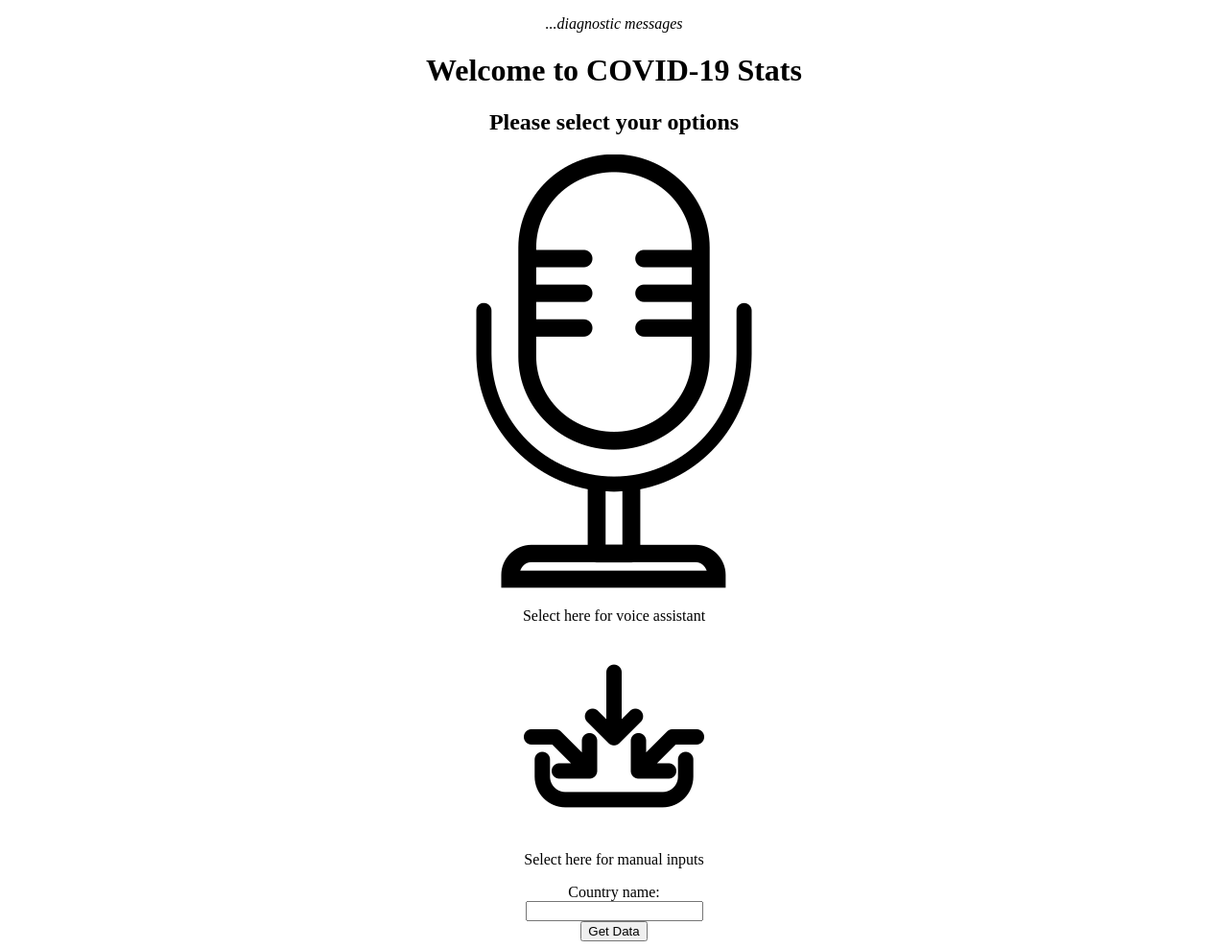
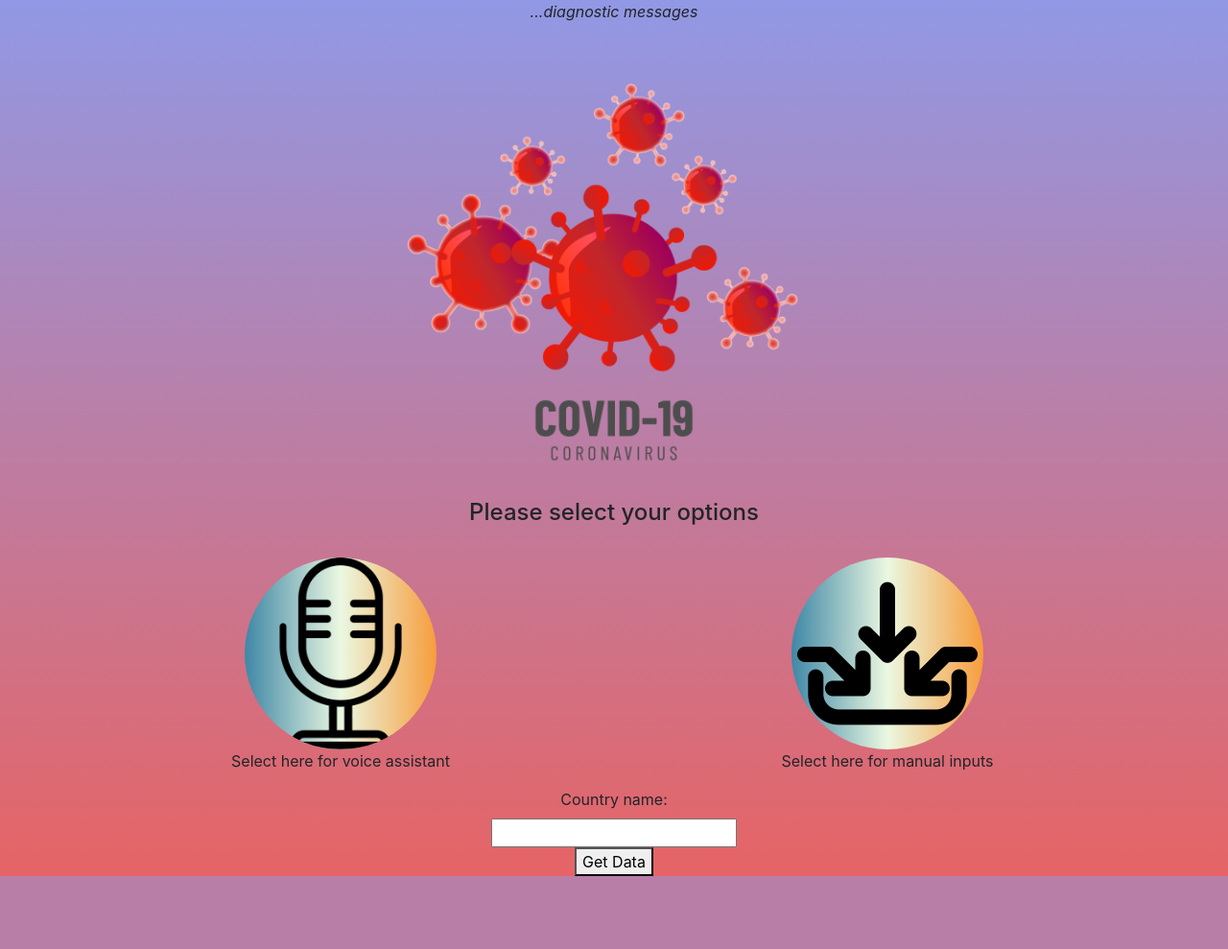
Before and after one commit to vincentho627/COVID-19-Voice-Assistant, a Flask app: page / in a window 1280 px wide. Shown: the whole page at 96% size. After the commit the page ends 913 px from the top, so only its background shows below. Run offline with Flask 2, Linux system fonts and the light colour scheme; some libraries are stand-ins or nearby versions.

Commit message:
connected css files

```diff
--- a/app.py
+++ b/app.py
@@ -32,8 +32,11 @@ def getData():
             return render_template("error.html", country=result)
     else:
         if voice:
-            voice = False
-            return render_template("country.html", country=result)
+            if result:
+                voice = False
+                return render_template("country.html", country=result)
+            else:
+                return render_template("error.html", country=result)
         else:
             return redirect("/")
 
--- /dev/null
+++ b/static/css/index_style.css
@@ -0,0 +1,15 @@
+body {
+  text-align: center;
+  background: linear-gradient(#9198e5, #e66465);
+}
+
+.circle {
+  border-radius: 50%;
+  width: 200px;
+  height: 200px;
+  background: linear-gradient(0.25turn, #3f87a6, #ebf8e1, #f69d3c);
+}
+
+.logo {
+  width: 60vh;
+}
--- a/static/styles/index_style.css
+++ /dev/null
@@ -1,3 +0,0 @@
-body {
-    text-align: center;
-}
--- a/templates/error.html
+++ b/templates/error.html
@@ -6,5 +6,9 @@
 </head>
 <body>
     <p>Error! Please input a country, not a city!</p>
+
+    <form action="/" method="GET">
+        <button>Home page</button>
+    </form>
 </body>
 </html>
--- a/templates/index.html
+++ b/templates/index.html
@@ -3,24 +3,40 @@
 <head>
     <meta charset="UTF-8">
     <title>COVID-19 Statistics</title>
-    <link rel="stylesheet" href="../static/styles/index_style.css">
+
+    <link rel="stylesheet" href="https://maxcdn.bootstrapcdn.com/bootstrap/4.0.0/css/bootstrap.min.css" integrity="sha384-Gn5384xqQ1aoWXA+058RXPxPg6fy4IWvTNh0E263XmFcJlSAwiGgFAW/dAiS6JXm" crossorigin="anonymous">
+
+    <link rel= "stylesheet" type="text/css" href="{{ url_for('static',filename='/css/index_style.css') }}">
 </head>
 <body>
     <div>
         <p class="output"><em>...diagnostic messages</em></p>
     </div>
-    <h1>Welcome to COVID-19 Stats</h1>
-    <h2>Please select your options</h2>
-    <img src="../static/images/microphone.png" alt="microphone pic">
-    <p id="select">Select here for voice assistant</p>
-    <img src="../static/images/input.png" alt="input pic">
-    <p>Select here for manual inputs</p>
+    <img class="logo" src="../static/images/logo.png" alt="logo pic">
+
+    <h4>Please select your options</h4><br>
+    <div class="container">
+        <div class="row">
+            <div class="col-md-6 col-sm-12">
+                <img class="circle" src="../static/images/microphone.png" alt="microphone pic">
+                <p id="select">Select here for voice assistant</p>
+            </div>
+            <div class="col-md-6 col-sm-12">
+                <img class="circle" src="../static/images/input.png" alt="input pic">
+                <p>Select here for manual inputs</p>
+            </div>
+        </div>
+    </div>
 
     <form action="/data" method="POST">
         <label for="country">Country name:</label><br>
         <input type="text" id="country" name="country"><br>
         <button>Get Data</button>
     </form>
-    <script type="module" src="../static/scripts/index.js"></script>
+
+    <script src="https://code.jquery.com/jquery-3.2.1.slim.min.js" integrity="sha384-KJ3o2DKtIkvYIK3UENzmM7KCkRr/rE9/Qpg6aAZGJwFDMVNA/GpGFF93hXpG5KkN" crossorigin="anonymous"></script>
+    <script src="https://cdnjs.cloudflare.com/ajax/libs/popper.js/1.12.9/umd/popper.min.js" integrity="sha384-ApNbgh9B+Y1QKtv3Rn7W3mgPxhU9K/ScQsAP7hUibX39j7fakFPskvXusvfa0b4Q" crossorigin="anonymous"></script>
+    <script src="https://maxcdn.bootstrapcdn.com/bootstrap/4.0.0/js/bootstrap.min.js" integrity="sha384-JZR6Spejh4U02d8jOt6vLEHfe/JQGiRRSQQxSfFWpi1MquVdAyjUar5+76PVCmYl" crossorigin="anonymous"></script>
+    <script type="module" src="../static/js/index.js"></script>
 </body>
 </html>
```
Also changed, not shown: templates/country.html (+8 -3 lines), static/images/logo.png (added), static/js/countries.js (renamed from static/scripts/countries.js), static/js/index.js (renamed from static/scripts/index.js).
